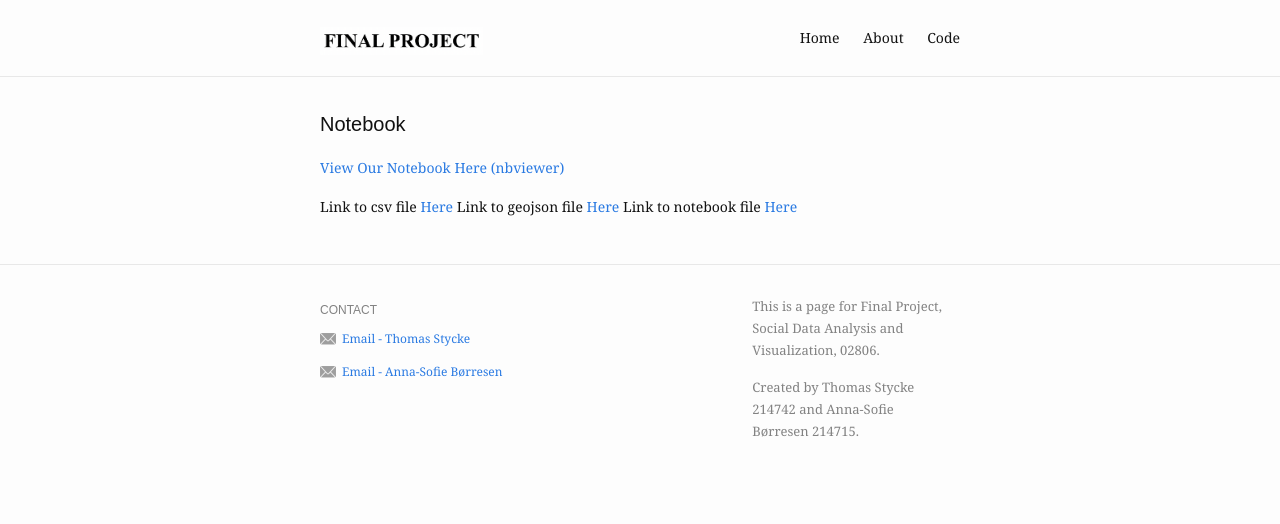
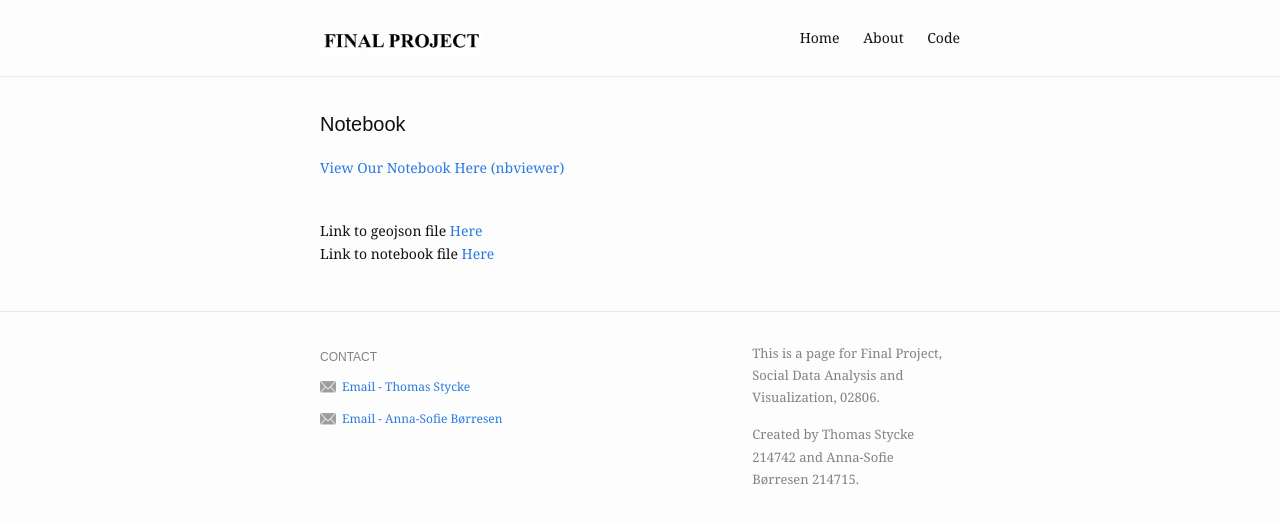
Before and after one commit to Thomasstycke/Thomasstycke.github.io, a Jekyll site: the page built from code.md, in a window 1280 px wide. Shown: the top 524 px of the page. Built offline with Jekyll 4.4.1, drawn with Linux system fonts in a browser that asks for light colours; a script that is not in the unit is left out.

```diff
--- a/code.md
+++ b/code.md
@@ -6,6 +6,8 @@ slug: /code
 
 [View Our Notebook Here (nbviewer)](https://nbviewer.jupyter.org/github/Thomasstycke/Thomasstycke.github.io/blob/main/FinalProjectFinal.ipynb)
 
-Link to csv file [Here](https://data.cityofnewyork.us/Health/DOHMH-New-York-City-Restaurant-Inspection-Results/43nn-pn8j/about_data)
+<br>
 Link to geojson file [Here](https://data.cityofnewyork.us/Health/Modified-Zip-Code-Tabulation-Areas-MODZCTA-/pri4-ifjk/about_data)
+<br>
 Link to notebook file [Here](https://github.com/Thomasstycke/Thomasstycke.github.io/blob/main/FinalProjectFinal.ipynb)
+<br>
```
Also changed, not shown: index.md (+3 -0 lines).
